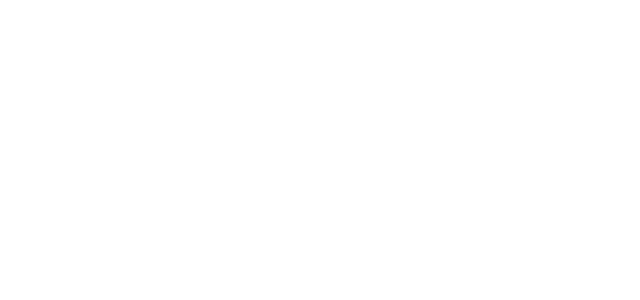
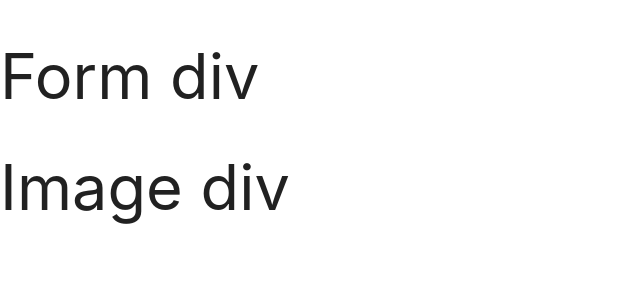
Before and after one commit to Kionling/duraMoney, a React (Create React App) app in the folder client/: page / in a window 1280 px wide. Shown: the top 300 px of the page, without its empty margins (0-640 px from the left). Built offline with nearby package versions, Linux system fonts and the light colour scheme.

Commit message:
Added content to login page

```diff
--- a/client/src/App.js
+++ b/client/src/App.js
@@ -1,11 +1,10 @@
 import logo from './logo.svg';
 import './App.css';
-import Navbar from "../src/components/Navbar/navbar"
+import Login from "../src/pages/Login/login"
+
 function App() {
   return (
-    <div>
-
-    </div>
+    <Login/>
   );
 }
 
--- a/client/src/pages/Login/login.js
+++ b/client/src/pages/Login/login.js
@@ -0,0 +1,24 @@
+import react from "react";
+import {
+    BrowserRouter as Router,
+    Switch,
+    Route,
+    Link
+  } from "react-router-dom";
+
+
+function Login(){
+    return(
+        <div>
+            <div id="formContainer">
+                <h1>Form div</h1>
+            </div>
+            <div id="imageContainer">
+                <h1>Image div</h1>
+            </div>
+        </div>
+    )
+}
+
+
+export default Login;
```
